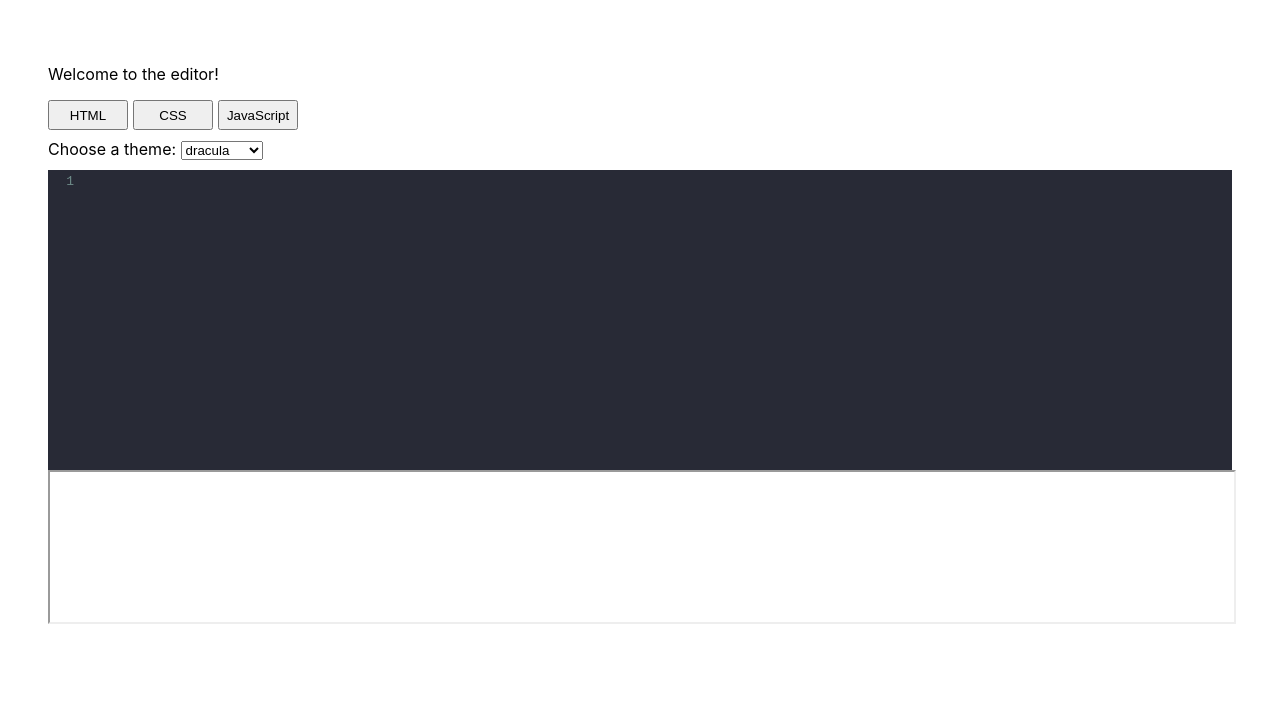
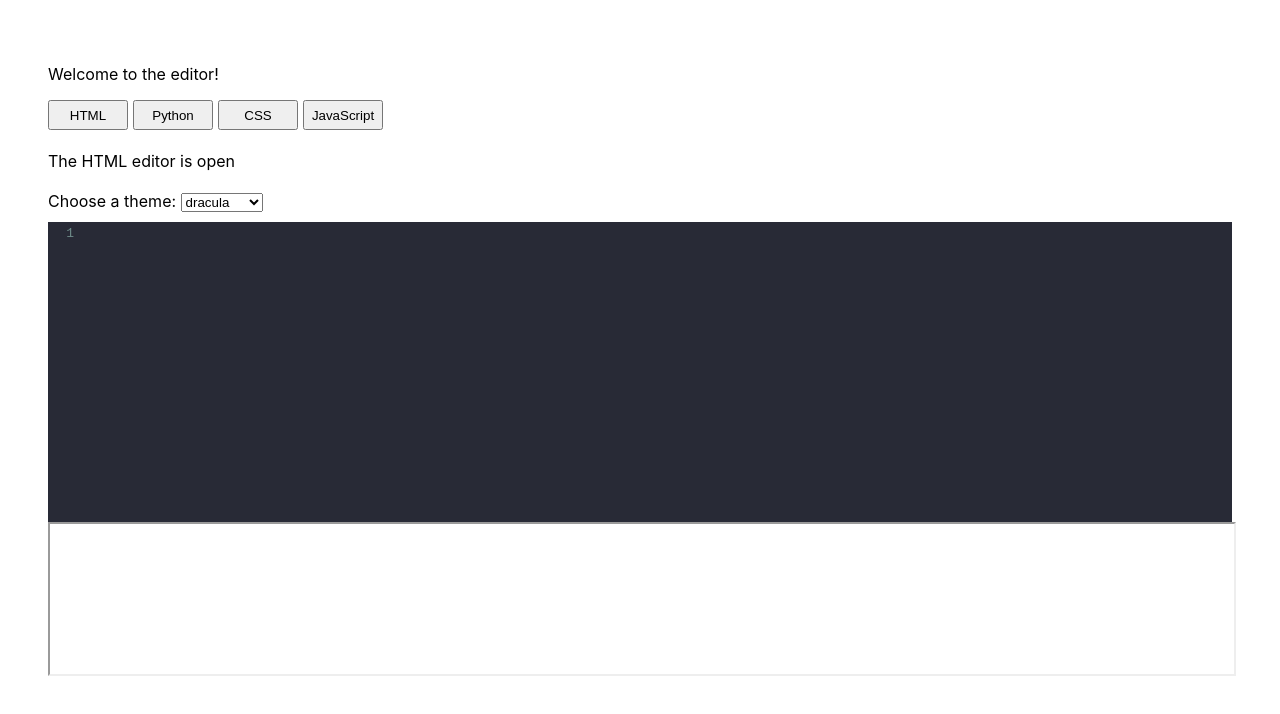
Before and after one commit to joeldavila/youful-code-editor-redo, a React (Create React App) app: page / in a window 1280 px wide. Shown: the top 714 px of the page. Built offline with nearby package versions, Linux system fonts and the light colour scheme.

Commit message:
Added Python but not functioning

```diff
--- a/src/App.js
+++ b/src/App.js
@@ -5,7 +5,9 @@ import Editor from './components/Editor';
 
 function App() {
     const [openedEditor, setOpenedEditor] = useState('html');
+
     const [html, setHtml] = useState('');
+    const [python, setPython] = useState(''); // Added Python
     const [css, setCss] = useState('');
     const [js, setJs] = useState('');
     const [srcDoc, setSrcDoc] = useState(` `);
@@ -17,13 +19,16 @@ function App() {
           <html>
             <body>${html}</body>
             <style>${css}</style>
-            <script>${js}</script>
+            <script>
+                ${js}
+                ${python}
+            </script>
           </html>
         `
             )
         }, 250);
         return () => clearTimeout(timeOut)
-    }, [html, css, js])
+    }, [html, python, css, js])
 
     const onTabClick = (editorName) => {
         setOpenedEditor(editorName);
@@ -35,34 +40,47 @@ function App() {
             <div className="tab-button-container">
                 <Button title="HTML" onClick={() => {
                     onTabClick('html')
-                }} />
+                }}/>
+                <Button title="Python" onClick={() => {
+                    onTabClick('python')
+                }}/>
                 <Button title="CSS" onClick={() => {
                     onTabClick('css')
-                }} />
+                }}/>
                 <Button title="JavaScript" onClick={() => {
                     onTabClick('js')
-                }} />
+                }}/>
             </div>
             <div className="editor-container">
                 {
                     openedEditor === 'html' ? (
+                        <><p>The HTML editor is open</p>
                         <Editor
                             language="xml"
                             value={html}
                             setEditorState={setHtml}
-                        />
-                    ) : openedEditor === 'css' ? (
+                        /></>
+                    ) : openedEditor === 'python' ? (
+                        <><p>The Python editor is open!</p>
+                        <Editor
+                          language="python"
+                          value={python}
+                          setEditorState={setPython}
+                        /> </>
+                      ) : openedEditor === 'css' ? (
+                        <><p>The CSS editor is open!</p>
                         <Editor
                             language="css"
                             value={css}
                             setEditorState={setCss}
-                        />
+                        /></>
                     ) : (
+                        <><p>The JavaScript editor is open</p>
                         <Editor
                             language="javascript"
                             value={js}
                             setEditorState={setJs}
-                        />
+                        /></>
                     )
                 }
             </div>
--- a/src/components/Editor.jsx
+++ b/src/components/Editor.jsx
@@ -8,15 +8,21 @@ import 'codemirror/theme/night.css';
 import 'codemirror/mode/xml/xml';
 import 'codemirror/mode/javascript/javascript';
 import 'codemirror/mode/css/css';
+import 'codemirror/addon/edit/closetag';
+import 'codemirror/addon/edit/closebrackets';
+// import pyodide from 'pyodide';
 import { Controlled as ControlledEditorComponent } from 'react-codemirror2';
 
 
 const Editor = ({ language, value, setEditorState }) => {
     const [theme, setTheme] = useState("dracula")
+
     const handleChange = (editor, data, value) => {
         setEditorState(value);
     }
+
     const themeArray = ['dracula', 'material', 'mdn-like', 'the-matrix', 'night']
+
     return (
         <div className="editor-container">
             <div style={{marginBottom: "10px"}}>
@@ -36,11 +42,15 @@ const Editor = ({ language, value, setEditorState }) => {
                 value= {value}
                 className="code-mirror-wrapper"
                 options={{
-                    lineWrapping: true,
-                    lint: true,
-                    mode: language,
-                    lineNumbers: true,
-                    theme: theme,
+                    lineWrapping:      true,
+                    lint:              true,
+                    mode:          language,
+                    lineNumbers:       true,
+
+                    theme:            theme,
+
+                    autoCloseTags:     true,
+                    autoCloseBrackets: true,
                 }}
             />
         </div>
```
